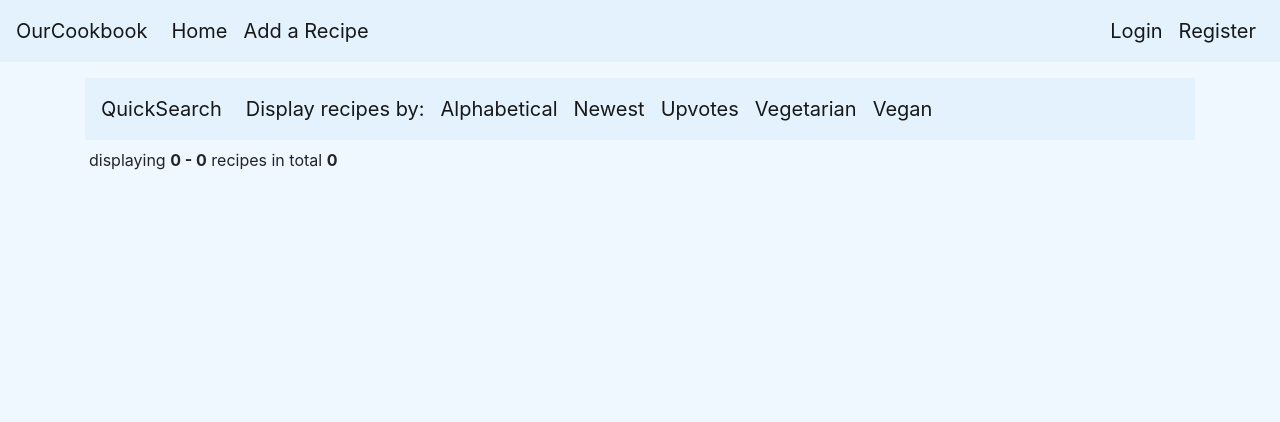
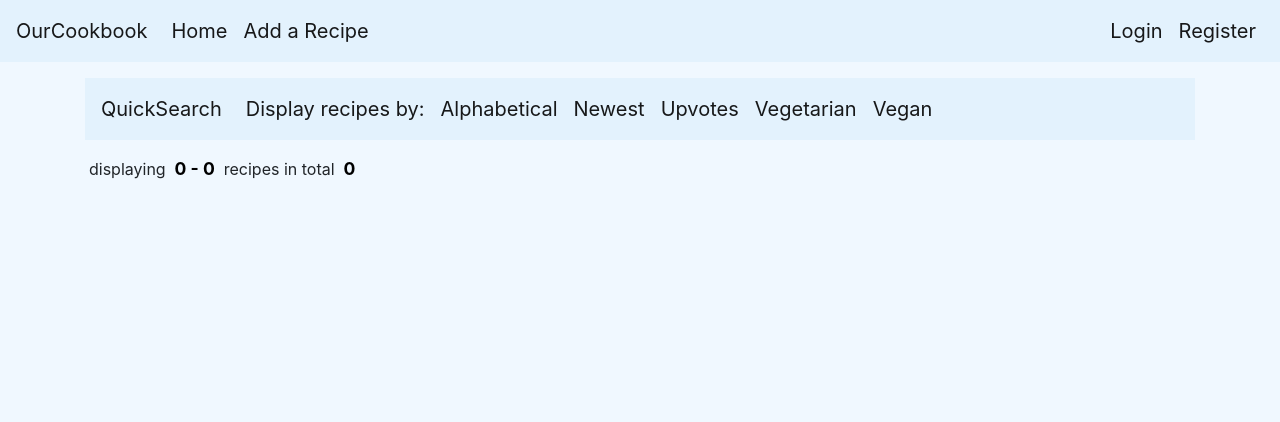
Before and after one commit to NinjaAiden/dcd-milestone-project, a Flask app: page / in a window 1280 px wide. Shown: the top 422 px of the page. Run offline with Flask 2, Linux system fonts and the light colour scheme; data that the repository does not hold is empty; some libraries are stand-ins or nearby versions.

Commit message:
styling for pagination info

```diff
--- a/app.py
+++ b/app.py
@@ -29,7 +29,7 @@ def get_recipes():
 
     recipes = mongo.db.recipes.find().sort("recipe_title", 1).skip((page - 1) * per_page).limit(per_page)
 
-    pagination = Pagination(page=page, per_page=per_page, total=recipes.count(), search=search, record_name='recipes', css_framework='bootstrap4')
+    pagination = Pagination(page=page, per_page=per_page, total=recipes.count(), search=search, record_name='recipes', bs_version=4)
 
     return render_template('recipes.html',
         recipes=recipes,
@@ -48,7 +48,7 @@ def newest_recipes():
 
     recipes=mongo.db.recipes.find().sort("created", -1).skip((page - 1) * per_page).limit(per_page)
 
-    pagination = Pagination(page=page, per_page=per_page, total=recipes.count(), search=search, record_name='recipes', css_framework='bootstrap4')
+    pagination = Pagination(page=page, per_page=per_page, total=recipes.count(), search=search, record_name='recipes', bs_version=4)
 
     return render_template('recipes.html',
         recipes=recipes,
@@ -68,7 +68,7 @@ def upvoted_recipes():
 
     recipes=mongo.db.recipes.find().sort("upvotes", -1).skip((page - 1) * per_page).limit(per_page)
 
-    pagination = Pagination(page=page, per_page=per_page, total=recipes.count(), search=search, record_name='recipes', css_framework='bootstrap4')
+    pagination = Pagination(page=page, per_page=per_page, total=recipes.count(), search=search, record_name='recipes', bs_version=4)
 
     return render_template('recipes.html',
         recipes=recipes,
@@ -87,7 +87,7 @@ def vegetarian_recipes():
 
     recipes=mongo.db.recipes.find({"is_vegetarian": "on"}).skip((page - 1) * per_page).limit(per_page)
 
-    pagination = Pagination(page=page, per_page=per_page, total=recipes.count(), search=search, record_name='recipes', css_framework='bootstrap4')
+    pagination = Pagination(page=page, per_page=per_page, total=recipes.count(), search=search, record_name='recipes', bs_version=4)
 
     return render_template('recipes.html',
         recipes=recipes,
@@ -106,7 +106,7 @@ def vegan_recipes():
 
     recipes=mongo.db.recipes.find({"is_vegan": "on"}).sort("upvotes", -1).skip((page - 1) * per_page).limit(per_page)
 
-    pagination = Pagination(page=page, per_page=per_page, total=recipes.count(), search=search, record_name='recipes', css_framework='bootstrap4')
+    pagination = Pagination(page=page, per_page=per_page, total=recipes.count(), search=search, record_name='recipes', bs_version=4)
 
     return render_template('recipes.html',
         recipes=recipes,
--- a/requirements.txt
+++ b/requirements.txt
@@ -8,5 +8,4 @@ Werkzeug==0.14.1
 itsdangerous==1.1.0
 pycurl==7.19.3
 pymongo==3.7.2
-requests==2.2.1
 flask-paginate==0.5.0
--- a/static/css/style.css
+++ b/static/css/style.css
@@ -32,3 +32,15 @@ body {
     font-size: 20px;
     background-color: #e3f2fd;
 }
+
+.pagination-page-info {
+    width: 40em;
+    margin: .5em;
+    margin-left: 0;
+}
+.pagination-page-info b {
+    color: black;
+    padding-left: 2px;
+    padding: .1em .25em;
+    font-size: 110%;
+}
```
